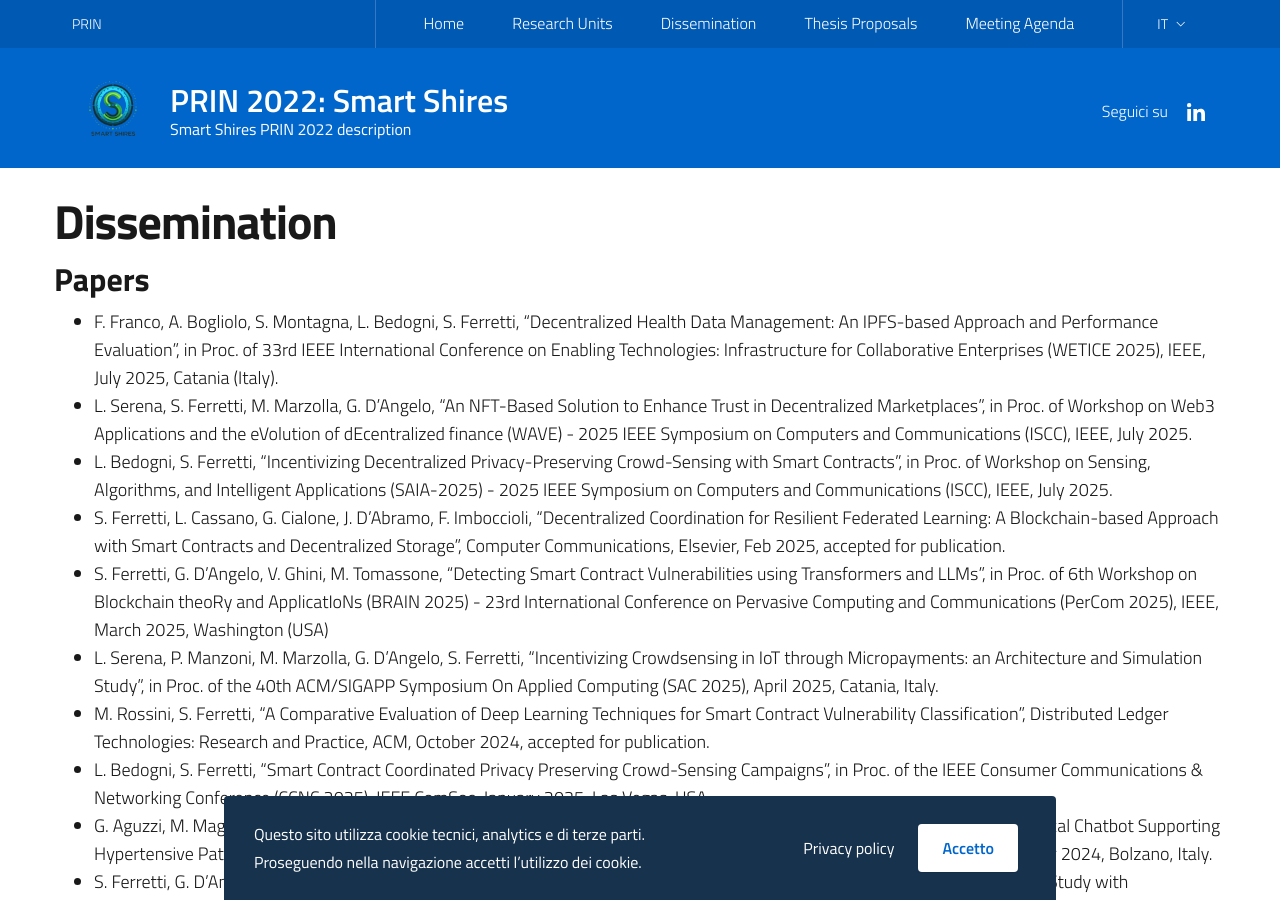
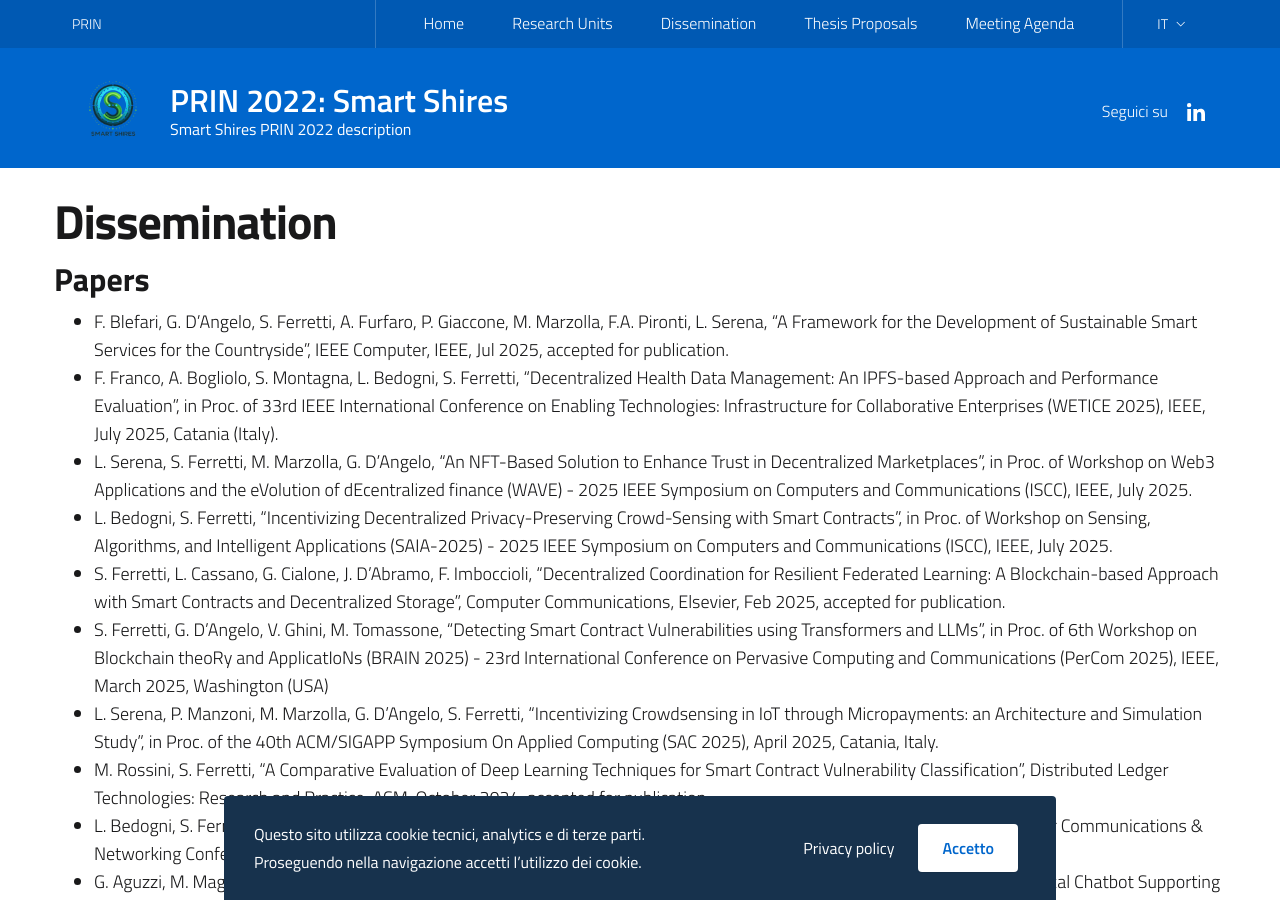
Before and after one commit to smartshires/smartshires.github.io, a Jekyll site: the page built from it/dissemination.md, in a window 1280 px wide and 900 px high. Built offline with Jekyll 4.4.1, drawn with Linux system fonts in a browser that asks for light colours.

Commit message:
Update dissemination.md

```diff
--- a/it/dissemination.md
+++ b/it/dissemination.md
@@ -7,6 +7,7 @@ permalink: /it/dissemination
 ---
 
 ### Papers
+- F. Blefari, G. D'Angelo, S. Ferretti, A. Furfaro, P. Giaccone, M. Marzolla, F.A. Pironti, L. Serena, "A Framework for the Development of Sustainable Smart Services for the Countryside", IEEE Computer, IEEE, Jul 2025, accepted for publication.
 - F. Franco, A. Bogliolo, S. Montagna, L. Bedogni, S. Ferretti, "Decentralized Health Data Management: An IPFS-based Approach and Performance Evaluation", in Proc. of 33rd IEEE International Conference on Enabling Technologies: Infrastructure for Collaborative Enterprises (WETICE 2025), IEEE, July 2025, Catania (Italy).
 - L. Serena, S. Ferretti, M. Marzolla, G. D'Angelo, "An NFT-Based Solution to Enhance Trust in Decentralized Marketplaces", in Proc. of Workshop on Web3 Applications and the eVolution of dEcentralized finance (WAVE) - 2025 IEEE Symposium on Computers and Communications (ISCC), IEEE, July 2025.
 - L. Bedogni, S. Ferretti, "Incentivizing Decentralized Privacy-Preserving Crowd-Sensing with Smart Contracts", in Proc. of Workshop on Sensing, Algorithms, and Intelligent Applications (SAIA-2025) - 2025 IEEE Symposium on Computers and Communications (ISCC), IEEE, July 2025.
```
